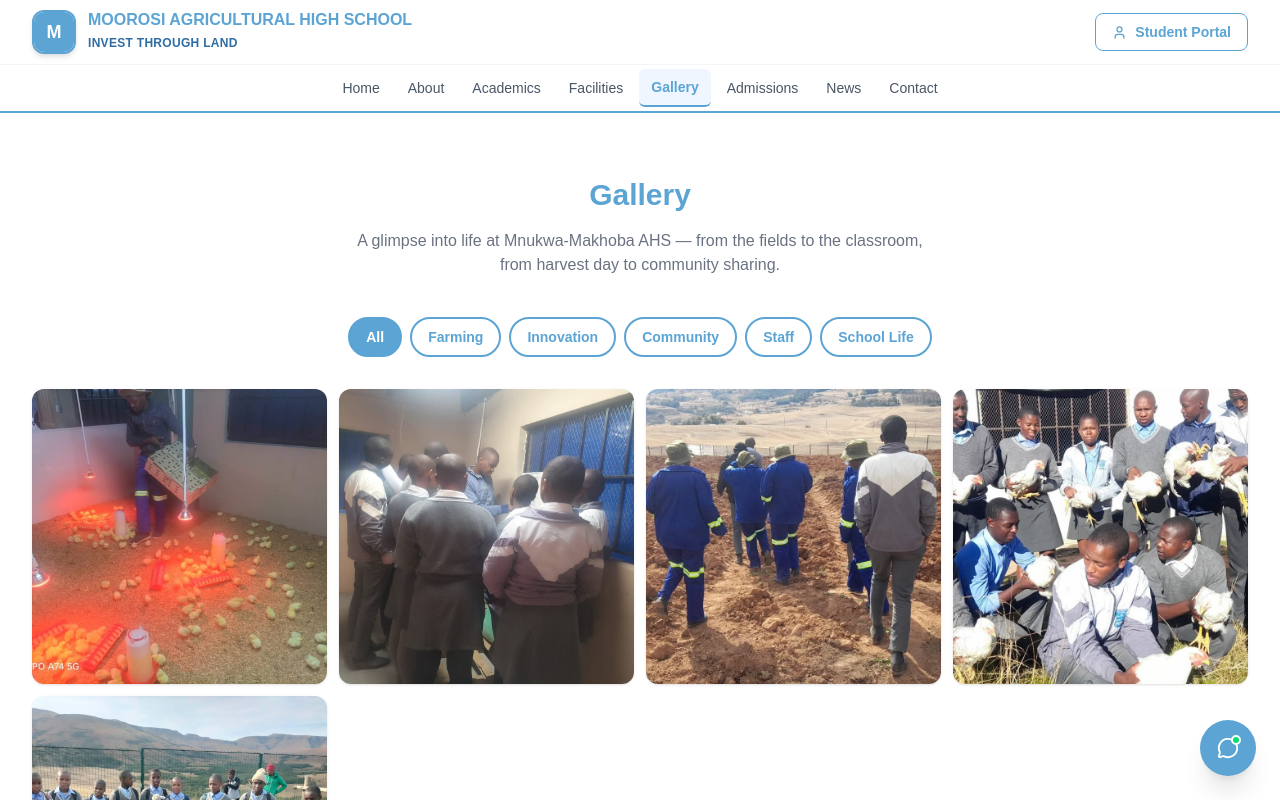
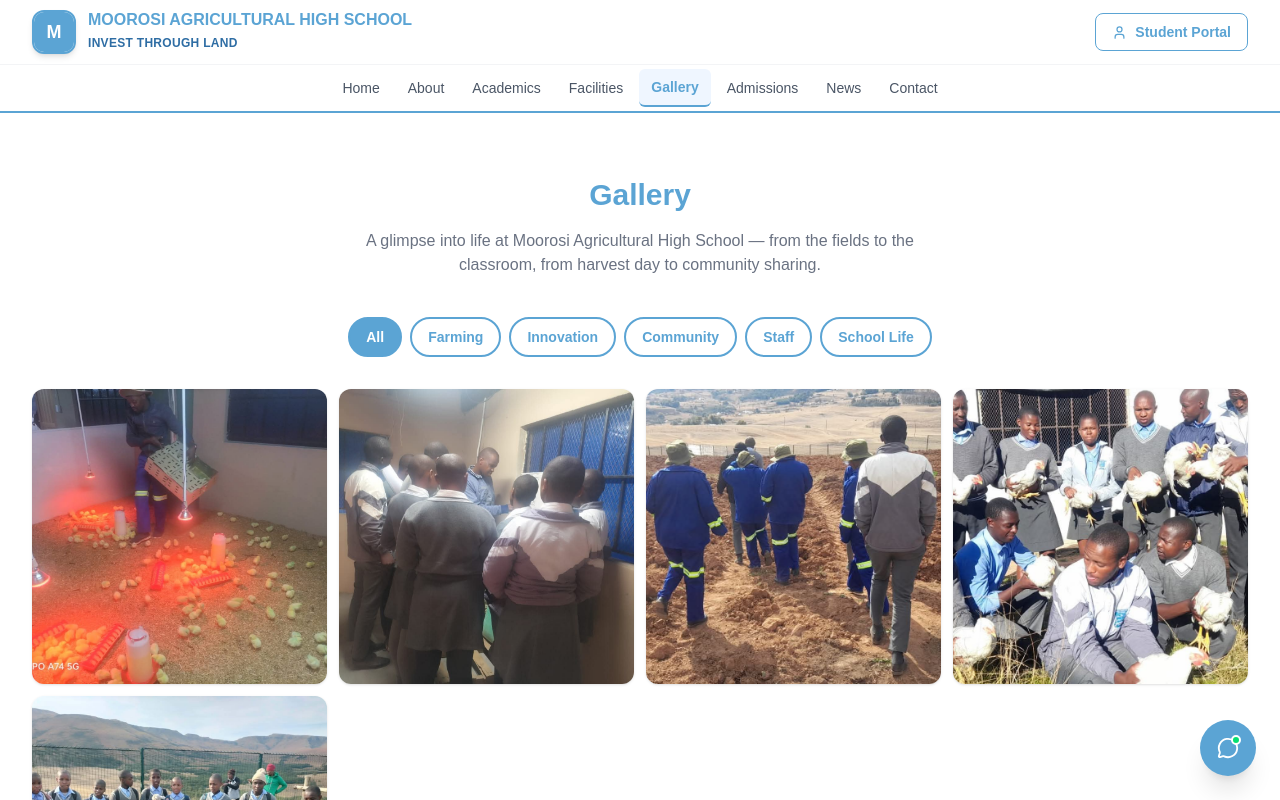
Before and after one commit to slmazwi-coder/Moorosi-Agricultural-High-School, a React (Vite) app: page /gallery in a window 1280 px wide. Shown: the top 800 px of the page. Built offline with nearby package versions, Linux system fonts and the light colour scheme.

Commit message:
Fix school name from Mnukwa-Makhoba to Moorosi Agricultural High School

```diff
--- a/src/admin/AdminLogin.tsx
+++ b/src/admin/AdminLogin.tsx
@@ -35,7 +35,7 @@ export const AdminLogin = () => {
             <Lock className="text-white" size={28} />
           </div>
           <h1 className="text-2xl font-bold text-white">Staff Portal</h1>
-          <p className="text-gray-400 text-sm mt-1">Mnukwa-Makhoba AHS Administration</p>
+          <p className="text-gray-400 text-sm mt-1">Moorosi Agricultural High School Administration</p>
         </div>
 
         <form onSubmit={handleSubmit} className="space-y-6">
--- a/src/pages/Admissions.tsx
+++ b/src/pages/Admissions.tsx
@@ -273,7 +273,7 @@ export const Admissions = () => {
           </div>
           <h2 className="text-3xl font-bold text-gray-900 mb-4">Application Submitted!</h2>
           <p className="text-gray-600 mb-8">
-            Thank you for applying to Mnukwa-Makhoba Agricultural High School. We have received your application and will be in contact shortly.
+            Thank you for applying to Moorosi Agricultural High School. We have received your application and will be in contact shortly.
           </p>
           <a href="/" className="btn-primary w-full inline-block">Back to Home</a>
         </motion.div>
@@ -296,7 +296,7 @@ export const Admissions = () => {
               <div>
                 <h2 className="text-2xl font-bold">Application for Admission to School</h2>
                 <p className="text-white/70 text-sm mt-1">
-                  Mnukwa-Makhoba Agricultural High School &nbsp;·&nbsp; Fiva Location, Ludidi A/A, Maluti, 4730
+                  Moorosi Agricultural High School &nbsp;·&nbsp; Fiva Location, Ludidi A/A, Maluti, 4730
                 </p>
               </div>
               <div className="text-right text-sm text-white/70">
--- a/src/pages/Boarding.tsx
+++ b/src/pages/Boarding.tsx
@@ -536,7 +536,7 @@ export const Boarding = () => {
                           <input className={inp} type="number" min={0} value={learner.distanceHomeToSchool} onChange={e => patchL('distanceHomeToSchool', e.target.value)} />
                         </Field>
                         <Field label="Name & Address of School Admitted To" className="sm:col-span-2">
-                          <input className={inp} value={learner.schoolNameAndAddress} onChange={e => patchL('schoolNameAndAddress', e.target.value)} placeholder="Mnukwa-Makhoba AHS, Fiva Location, Ludidi A/A, Maluti, 4730" />
+                          <input className={inp} value={learner.schoolNameAndAddress} onChange={e => patchL('schoolNameAndAddress', e.target.value)} placeholder="Moorosi Agricultural High School, Fiva Location, Ludidi A/A, Maluti, 4730" />
                         </Field>
                         <Field label="Surname & First Name(s) of Parent/Guardian" className="sm:col-span-2">
                           <input className={inp} placeholder="Enter parent/guardian full names" onChange={() => {}} value={`${father.name} ${father.surname}`.trim()} readOnly className={inp + ' bg-gray-50'} />
--- a/src/pages/Gallery.tsx
+++ b/src/pages/Gallery.tsx
@@ -29,7 +29,7 @@ export const Gallery = () => {
 
         <h1 className="section-title">Gallery</h1>
         <p className="text-center text-gray-500 max-w-xl mx-auto mb-10 -mt-4">
-          A glimpse into life at Mnukwa-Makhoba AHS — from the fields to the classroom, from harvest day to community sharing.
+          A glimpse into life at Moorosi Agricultural High School — from the fields to the classroom, from harvest day to community sharing.
         </p>
 
         {/* Category filter */}
--- a/src/pages/Sport.tsx
+++ b/src/pages/Sport.tsx
@@ -53,7 +53,7 @@ export const Sport = () => {
       <div className="max-w-7xl mx-auto px-4 sm:px-6 lg:px-8">
         <h1 className="section-title text-center">Sport</h1>
         <p className="text-center text-lg text-gray-600 mb-12 max-w-3xl mx-auto">
-          Mnukwa-Makhoba AHS offers structured sport programs to develop teamwork, fitness, and discipline.
+          Moorosi Agricultural High School offers structured sport programs to develop teamwork, fitness, and discipline.
         </p>
 
         <section className="mb-14">
--- a/src/pages/Staff.tsx
+++ b/src/pages/Staff.tsx
@@ -33,7 +33,7 @@ const StaffCard = ({ member }: { member: StaffMember }) => (
       {member.image ? (
         <img src={member.image} alt={member.name} className="w-full h-full object-cover object-top" onError={(e) => { (e.target as HTMLImageElement).src = '/assets/FB_IMG_1780807045036.jpg'; }} />
       ) : (
-        <img src="/assets/FB_IMG_1780807045036.jpg" alt="Mnukwa-Makhoba AHS" className="w-full h-full object-cover" />
+        <img src="/assets/FB_IMG_1780807045036.jpg" alt="Moorosi Agricultural High School" className="w-full h-full object-cover" />
       )}
     </div>
     <h3 className="text-sm font-bold text-school-green leading-tight">{member.name}</h3>
@@ -55,7 +55,7 @@ export const Staff = () => {
       <div className="max-w-7xl mx-auto">
         <div className="text-center mb-10">
           <h1 className="text-4xl font-extrabold tracking-tight mb-3 text-school-green">Our Staff</h1>
-          <p className="text-gray-500 max-w-xl mx-auto">Meet the dedicated educators and support staff who make Mnukwa-Makhoba AHS thrive every day.</p>
+          <p className="text-gray-500 max-w-xl mx-auto">Meet the dedicated educators and support staff who make Moorosi Agricultural High School thrive every day.</p>
           <p className="text-sm text-gray-400 mt-2 italic">Staff details will be updated by school administration.</p>
         </div>
 
@@ -74,7 +74,7 @@ export const Staff = () => {
 
         {/* Staff group photo */}
         <div className="mb-10 rounded-2xl overflow-hidden shadow-lg max-h-72 relative">
-          <img src="/assets/staff/staff_group.png" alt="Mnukwa staff" className="w-full object-cover object-top" onError={(e) => { (e.target as HTMLImageElement).style.display = 'none'; }} />
+          <img src="/assets/staff/staff_group.png" alt="Moorosi Agricultural High School staff" className="w-full object-cover object-top" onError={(e) => { (e.target as HTMLImageElement).style.display = 'none'; }} />
           <div className="absolute inset-0 bg-gradient-to-t from-school-green/60 to-transparent flex items-end p-6">
             <p className="text-white font-bold text-lg">Our dedicated team of educators</p>
           </div>
--- a/src/pages/StudentLogin.tsx
+++ b/src/pages/StudentLogin.tsx
@@ -54,7 +54,7 @@ export const StudentLogin = () => {
             <Lock className="text-white" size={28} />
           </div>
           <h1 className="text-2xl font-bold text-white">Student Portal</h1>
-          <p className="text-gray-400 text-sm mt-1">Mnukwa-Makhoba AHS</p>
+          <p className="text-gray-400 text-sm mt-1">Moorosi Agricultural High School</p>
         </div>
 
         <form onSubmit={handleSubmit} className="space-y-5">
```
Also changed, not shown: 1 other file (tests, documents, lock files or other folders).
